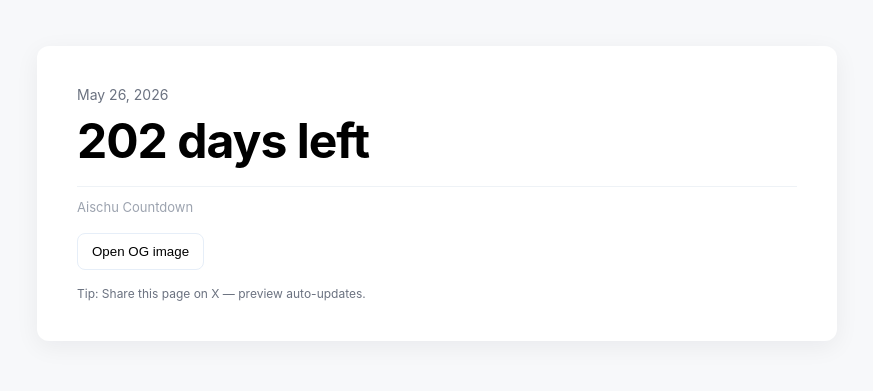
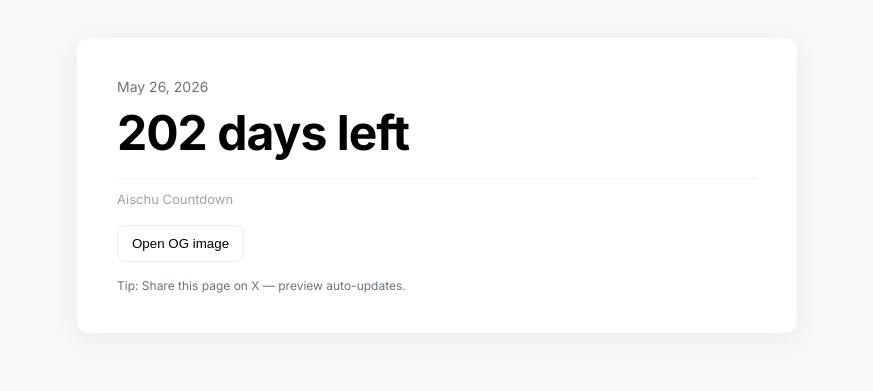
Before and after one commit to ioeshu/countdown, a Next.js app: page / in a window 1280 px wide. Shown: the part 215-606 px from the top of the page, without its empty margins (203-1076 px from the left). Built offline with nearby package versions, Linux system fonts and the light colour scheme; no server answers.

Commit message:
Add files via upload

```diff
--- a/app/layout.tsx
+++ b/app/layout.tsx
@@ -1,3 +1,4 @@
+import 'styles/global.css'
 import React from 'react'
 
 const site = process.env.NEXT_PUBLIC_SITE_URL || 'https://countdown-seven-sooty.vercel.app'
--- /dev/null
+++ b/styles/global.css
@@ -0,0 +1,22 @@
+@import url('https://fonts.googleapis.com/css2?family=Inter:wght@300;400;600;700&display=swap');
+
+html, body {
+  padding: 0;
+  margin: 0;
+  height: 100%;
+  font-family: 'Inter', system-ui, -apple-system, "Segoe UI", Roboto, Helvetica, Arial, sans-serif;
+  background: #f7f8fa;
+}
+
+* {
+  box-sizing: border-box;
+}
+
+button {
+  cursor: pointer;
+}
+
+/* For Next.js app root */
+#__next, main {
+  height: 100%;
+}
```
